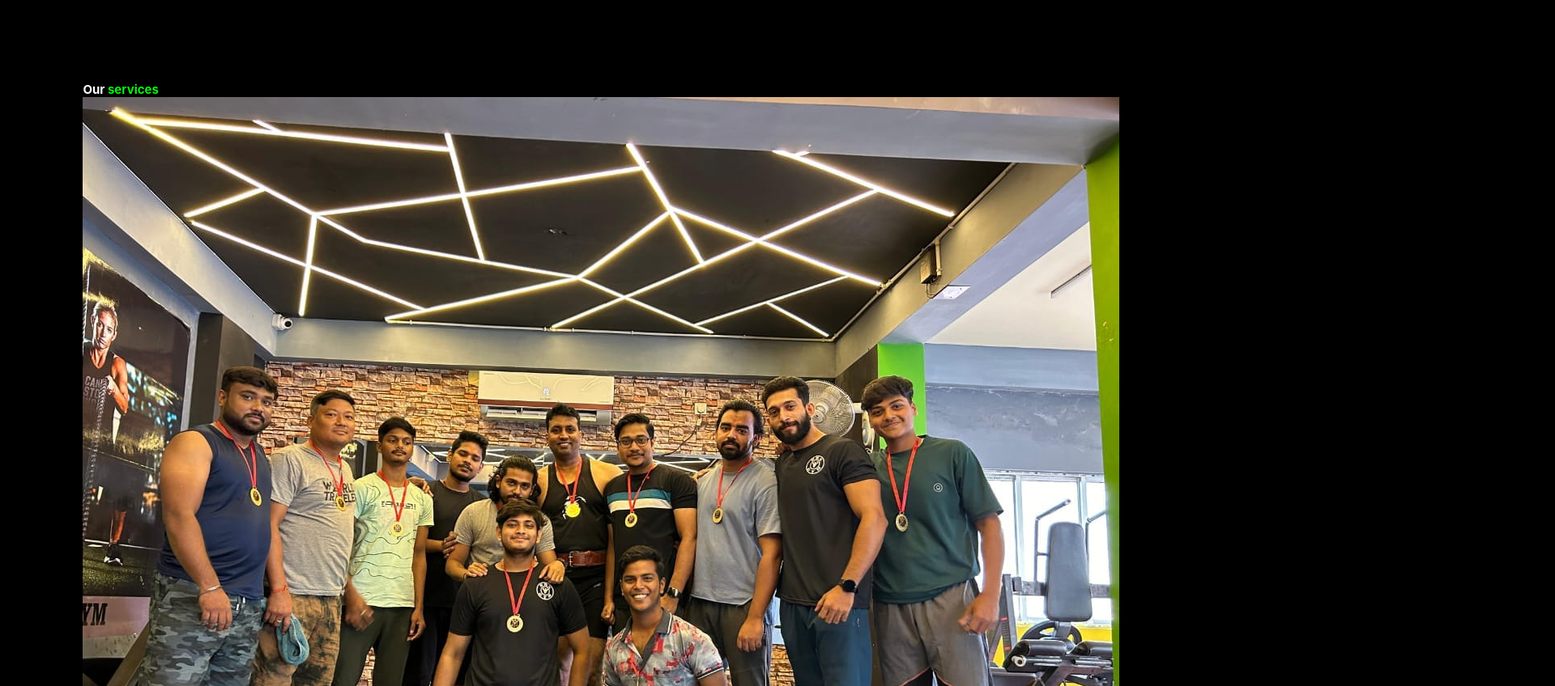
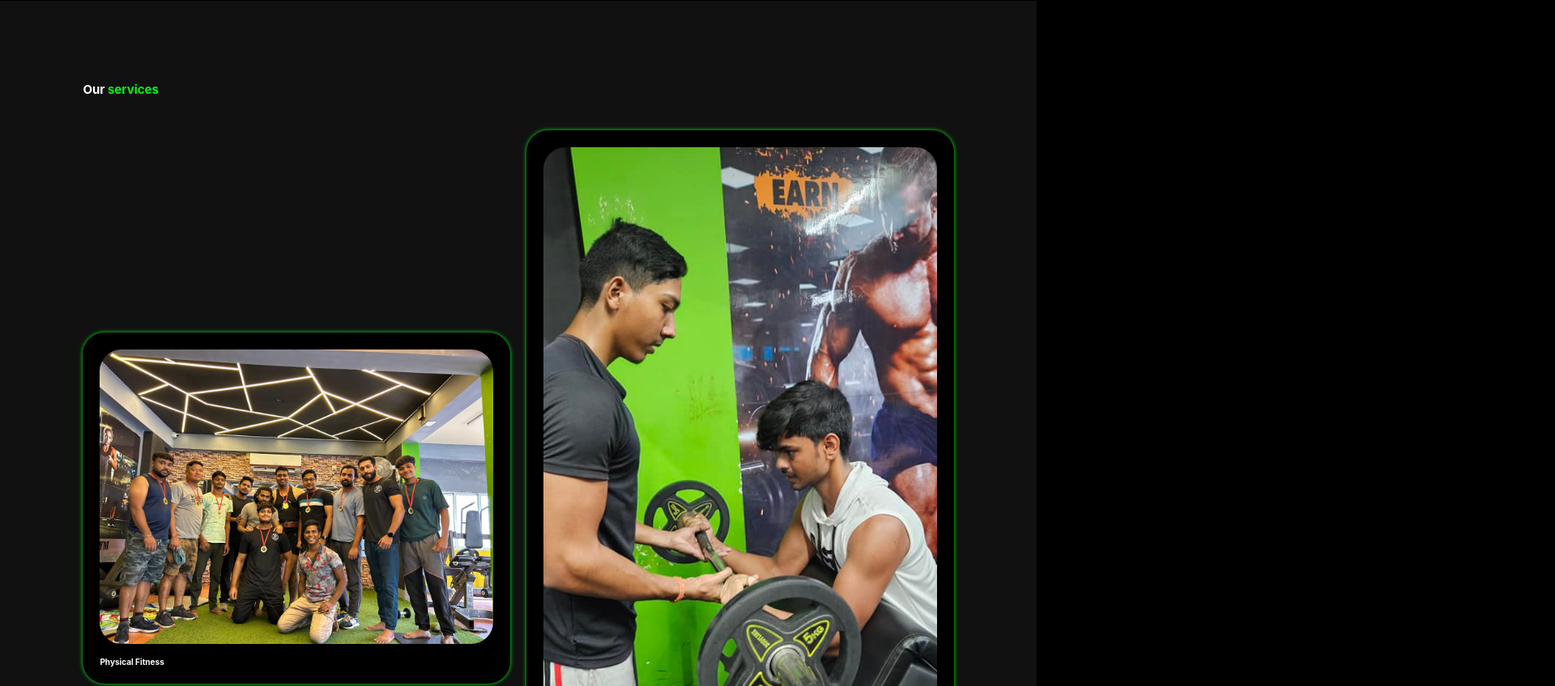
Before and after one commit to shuvankar-dev/Gym-Website, a plain HTML site: page index.html in a window 1280 px wide. Shown: the part 840-1688 px from the top of the page at 81% size, 1920 px wide, since content can reach past the window. Drawn offline with nearby package versions, Linux system fonts and the light colour scheme.

Commit message:
make changes on css for service UI

```diff
--- a/style.css
+++ b/style.css
@@ -147,3 +147,27 @@ section {
     color: var(--text-color);
     box-shadow: 0 0 1.6rem var(--main-color);
 }
+.services{
+   background: var(--snd-bg-color);
+}
+.services-content{
+    display: grid;
+    grid-template-columns: repeat(auto-fit, minmax(350px, auto));
+    align-items: center;
+    gap: 2rem;
+   margin-top: 4.1rem;
+}
+.row{
+   background: var(--bg-color);
+   border-radius: 27px;
+   border: 1px solid transparent;
+   box-shadow: 0 0 5px var(--main-color);
+   padding: 20px;
+   transition: all 0.5s ease;
+}
+.row img{
+   height: auto;
+   width: 100%;
+   border-radius: 27px;
+   margin-bottom: 1.4rem;
+}
```
